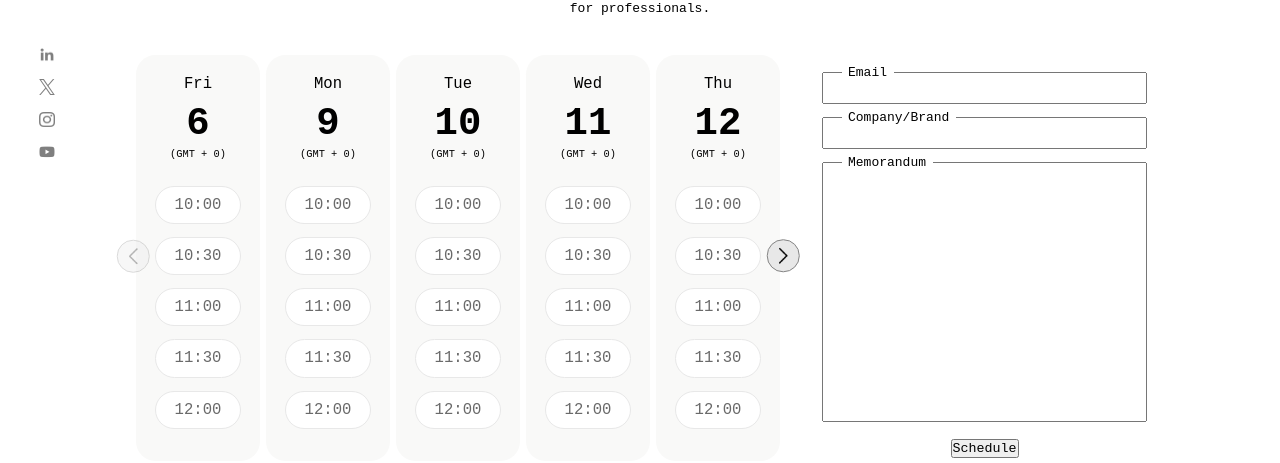
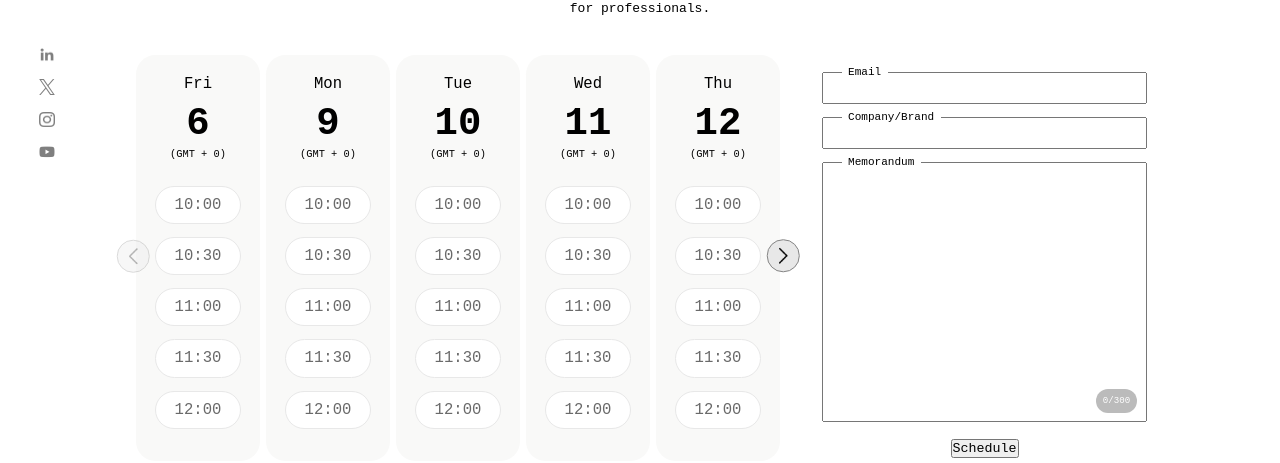
Before and after one commit to JO-OLADEJI/portfolio, a React (Create React App) app: page /contact in a window 1280 px wide. Shown: the part 223-686 px from the top of the page. Built offline with nearby package versions, Linux system fonts and the light colour scheme.

Commit message:
Add functions for scheduling meetings to localstorage DB

```diff
--- a/package.json
+++ b/package.json
@@ -10,6 +10,7 @@
     "@types/node": "^16.7.13",
     "@types/react": "^18.0.0",
     "@types/react-dom": "^18.0.0",
+    "joi": "^17.11.0",
     "react": "^18.2.0",
     "react-dom": "^18.2.0",
     "react-router-dom": "^6.16.0",
--- a/src/components/CalendarDay.tsx
+++ b/src/components/CalendarDay.tsx
@@ -56,7 +56,7 @@ interface CalendarDayProps {
   booked: number[];
   timezone: string;
   meetingTimestamps: Date[];
-  selectedTime: Date | undefined;
+  selectedTime: Date | null;
   reserveTime: (disabled: boolean, time: Date) => void;
 }
 
--- a/src/components/Meeting.tsx
+++ b/src/components/Meeting.tsx
@@ -1,5 +1,6 @@
 import React, { useState, useEffect } from "react";
 import styled from "styled-components";
+import Joi from "joi";
 
 // components
 import CalendarDay from "./CalendarDay";
@@ -10,22 +11,26 @@ import leftChevron from "../assets/left-chevron.png";
 // types, utils, constants
 import { ContactMediumProps, MeetingDay } from "../types";
 import { MEETING_TIME } from "../constants";
-import { getDayname } from "../utils";
+import { getDayname, addBookedTimestampsToDB, getBookedTimestampsFromDB } from "../utils";
 
 const Outline = styled.div<{ isSelected: boolean }>`
   display: ${({ isSelected }) => (isSelected ? "block" : "none")};
   text-align: center;
   margin-top: 3rem;
+`;
 
-  form {
-    width: fit-content;
-    height: fit-content;
-  }
+const Form = styled.form`
+  width: fit-content;
+  height: fit-content;
 
-  form > div {
+  div {
     width: 25rem;
     position: relative;
     margin: 1rem 0;
+  }
+
+  div:nth-child(3) {
+    position: relative;
   }
 
   input,
@@ -45,9 +50,25 @@ const Outline = styled.div<{ isSelected: boolean }>`
     position: absolute;
     top: 0;
     left: 1.5rem;
+    font-size: 0.85rem;
     transform: translate(0, -50%);
     cursor: pointer;
   }
+
+  textarea:focus + #text-count {
+    background-color: #6a6a6a;
+  }
+`;
+
+const TextCount = styled.p`
+  position: absolute;
+  bottom: 1rem;
+  right: 0.8rem;
+  color: #ffffff;
+  background-color: #bbbbbb;
+  border-radius: 1rem;
+  font-size: 0.7rem;
+  padding: 0.5rem;
 `;
 
 const Content = styled.div`
@@ -101,10 +122,19 @@ const RightBtn = styled(CalendarBtn)`
   }
 `;
 
+const schema = Joi.object({
+  email: Joi.string()
+    .email({ tlds: { allow: false } })
+    .required(),
+  brand: Joi.string().min(2).required(),
+  memorandum: Joi.string().min(5).max(300),
+});
+
 const Meeting = ({ isActive }: ContactMediumProps): JSX.Element => {
   const [timezone, setTimezone] = useState<string>("-");
   const [meetingDays, setMeetingDays] = useState<MeetingDay[]>([]);
-  const [selectedTime, setSelectedTime] = useState<Date>();
+  const [selectedTime, setSelectedTime] = useState<Date | null>(null);
+  const [bookedTimestamps, setBookedTimestamps] = useState<number[]>([]);
   const [email, setEmail] = useState<string>("");
   const [brand, setBrand] = useState<string>("");
   const [memorandum, setMemorandum] = useState<string>("");
@@ -144,7 +174,10 @@ const Meeting = ({ isActive }: ContactMediumProps): JSX.Element => {
         ],
       });
     }
+
+    const scheduledTimestamps = getBookedTimestampsFromDB();
     setMeetingDays(() => leeway);
+    setBookedTimestamps(() => scheduledTimestamps);
   }, []);
 
   const scrollCalenderLeft = (
@@ -172,8 +205,30 @@ const Meeting = ({ isActive }: ContactMediumProps): JSX.Element => {
 
     // TODO: async code here
     // 1. throw visual error if no time has been selected
-    // 2. create an object containing the selected time, email, brand & memorandum
-    // 3. send the object as a mail to contact@thecodeographer.com
+    if (!selectedTime) {
+      return alert("meeting time NOT selected!");
+    }
+
+    // 2. create an object containing the selected time, email, brand & memorandum + validation
+    const formInput = { email, brand, memorandum };
+    const { value, error } = schema.validate(formInput);
+    if (error) {
+      return alert(error.details[0].message);
+    }
+    value.meetingTime = selectedTime.toString();
+
+    // 3. send the object (`value`) as a mail to contact@thecodeographer.com
+    console.log({ mail: value });
+
+    // 4. Add timestamp to db
+    const scheduledTimestamps = addBookedTimestampsToDB(selectedTime);
+    setBookedTimestamps(() => scheduledTimestamps);
+
+    // 5. clear meeting inputs
+    setSelectedTime(null);
+    setEmail("");
+    setBrand("");
+    setMemorandum("");
   };
 
   const handleTimeReserve = (disabled: boolean, time: Date): void => {
@@ -201,7 +256,7 @@ const Meeting = ({ isActive }: ContactMediumProps): JSX.Element => {
                 key={index}
                 date={mDay.date}
                 day={mDay.day}
-                booked={[]}
+                booked={bookedTimestamps}
                 timezone={timezone}
                 selectedTime={selectedTime}
                 meetingTimestamps={mDay.schedule}
@@ -213,7 +268,7 @@ const Meeting = ({ isActive }: ContactMediumProps): JSX.Element => {
           </RightBtn>
         </Calendar>
 
-        <form onSubmit={handleMeetingSchedule}>
+        <Form onSubmit={handleMeetingSchedule}>
           <div>
             <label htmlFor="email-1">Email</label>
             <input
@@ -239,12 +294,17 @@ const Meeting = ({ isActive }: ContactMediumProps): JSX.Element => {
             <textarea
               id="memorandum-1"
               value={memorandum}
-              onChange={(e) => setMemorandum(e.target.value)}
+              onChange={(e) =>
+                e.target.value.length <= 300
+                  ? setMemorandum(e.target.value)
+                  : null
+              }
             />
+            <TextCount id="text-count">{memorandum.length}/300</TextCount>
           </div>
 
           <button type="submit">Schedule</button>
-        </form>
+        </Form>
       </Content>
     </Outline>
   );
--- a/src/utils/index.ts
+++ b/src/utils/index.ts
@@ -18,3 +18,22 @@ export const getDayname = (day: number): string => {
       return "NIL";
   }
 };
+
+const DB_KEY = "scheduled";
+// [interim]: use localStorage as DB
+export const getBookedTimestampsFromDB = (): number[] => {
+  const scheduledTimestamps: string | null = localStorage.getItem(DB_KEY);
+  if (!scheduledTimestamps) {
+    return [];
+  }
+
+  return JSON.stringify(scheduledTimestamps) as unknown as number[];
+};
+
+// [interim]: use localStorage as DB
+export const addBookedTimestampsToDB = (newBookedTime: Date): number[] => {
+  const scheduledTimestamps: number[] = getBookedTimestampsFromDB();
+  scheduledTimestamps.push(newBookedTime.valueOf());
+  localStorage.setItem(DB_KEY, JSON.stringify(scheduledTimestamps));
+  return scheduledTimestamps;
+};
```
Also changed, not shown: 1 other file (tests, documents, lock files or other folders).
